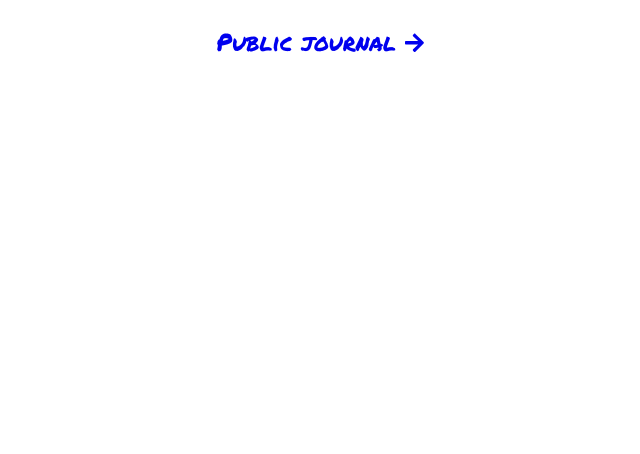
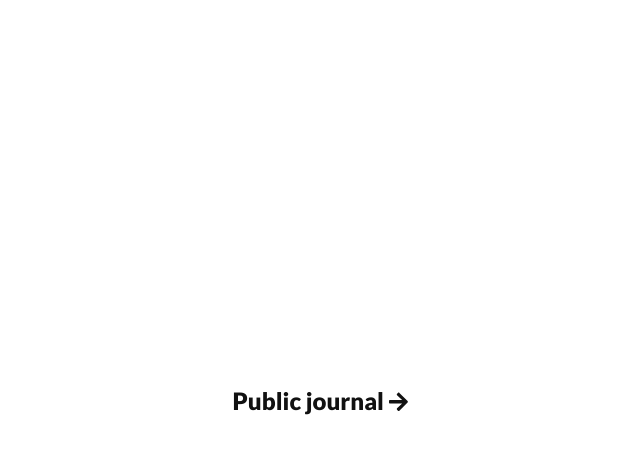
Before and after one commit to tomkoom/folio, a React (Create React App) app: page / in a window 1280 px wide. Shown: the top 454 px of the page, without its empty margins (320-960 px from the left). Built offline with nearby package versions, Linux system fonts and the light colour scheme.

Commit message:
feat: center link on the screen

```diff
--- a/src/App.css
+++ b/src/App.css
@@ -1,41 +1,4 @@
-@import url("https://fonts.googleapis.com/css2?family=Permanent+Marker&display=swap");
-
-:root {
-	/* FLUENT UI https://developer.microsoft.com/en-us/fluentui#/styles/web/colors/neutrals */
-
-	/* COLORS */
-	--blueGray900: #263238;
-	--blueGray800: #37474f;
-	--blueGray700: #455a64;
-	--blueGray600: #546e7a;
-	--blueGray500: #607d8b;
-	--blueGray400: #78909c;
-	--blueGray300: #90a4ae;
-	--blueGray200: #b0bec5;
-	--blueGray100: #cfd8dc;
-	--blueGray50: #eceff1;
-
-	--cyanA200: #18ffff;
-	--cyanA400: #00e5ff;
-	--indigoA700: #304ffe;
-	--deepOrangeA400: #ff3d00;
-
-	/* FONT SIZE */
-	--fontSize1: 3.052rem;
-	--fontSize2: 2.441rem;
-	--fontSize3: 1.953rem;
-	--fontSize4: 1.563rem;
-	--fontSize5: 1.25rem;
-	--fontSize6: 1rem;
-	--fontSize7: 0.8rem;
-
-	/* FONT WEIGHT */
-	--black: 900;
-	--bold: 700;
-	--medium: 500;
-	--regular: 400;
-	--light: 300;
-}
+@import url("https://fonts.googleapis.com/css2?family=Lato:wght@900&display=swap");
 
 * {
 	box-sizing: border-box;
@@ -48,42 +11,17 @@ html {
 }
 
 body {
-	font-family: "Permanent Marker", cursive;
-	color: var(--blueGray900);
+	font-family: "Lato", sans-serif;
 }
 
 .App {
-	text-align: center;
-	margin: 1rem;
+	height: 100vh;
+	display: flex;
+	align-items: center;
+	justify-content: center;
 }
 
 a {
 	text-decoration: none;
+	color: #111;
 }
-
-/* TYPOGRAPHY */
-
-h1 {
-	font-size: var(--fontSize1);
-	font-weight: var(--black);
-}
-
-h2 {
-	font-size: var(--fontSize2);
-	font-weight: var(--black);
-}
-
-h3 {
-	font-size: var(--fontSize3);
-	font-weight: var(--black);
-}
-
-.text {
-	font-size: var(--fontSize5);
-	line-height: 150%;
-}
-
-/* --- */
-.blueGray200 {
-	color: var(--blueGray200);
-}
```
Also changed, not shown: src/App.js (+0 -11 lines), src/setupTests.js (deleted, +0 -5 lines).
